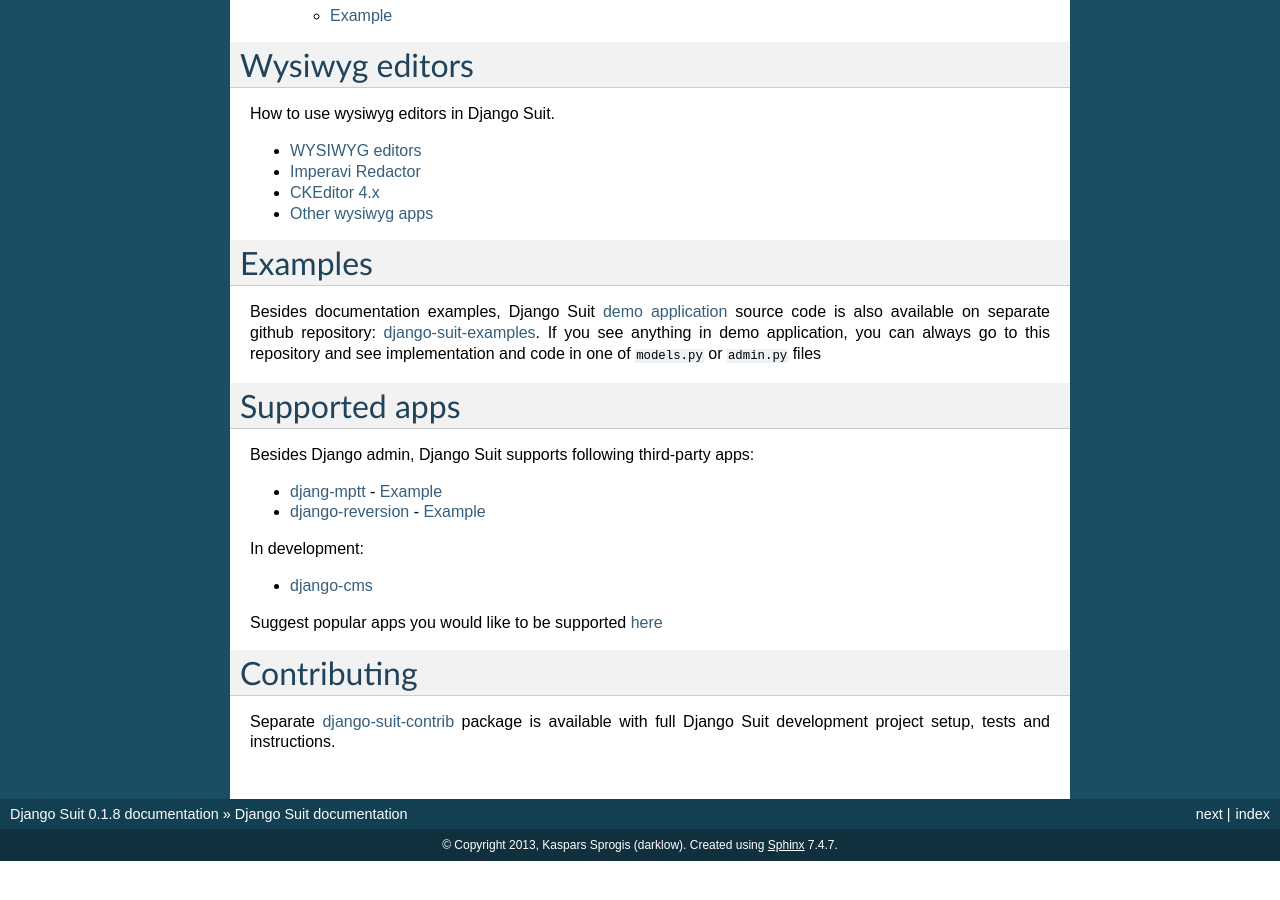
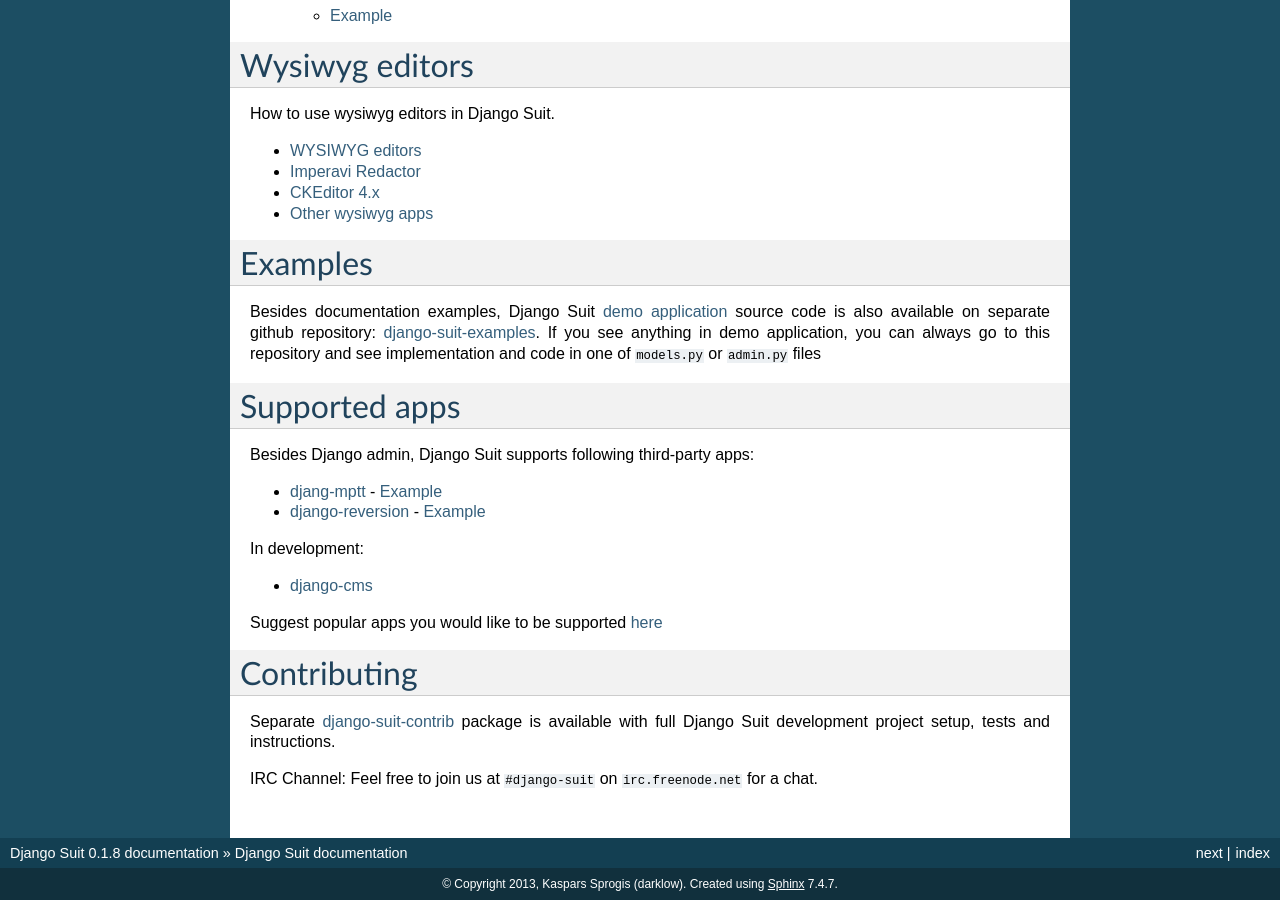
Before and after one commit to darklow/django-suit, a Sphinx documentation site: the page built from docs/index.rst, in a window 1280 px wide and 900 px high, scrolled down 2755 px. Built offline with Sphinx 7.4.7, drawn with Linux system fonts in a browser that asks for light colours; before the commit the page ends 3616 px from its top, so only the background shows below that.

Commit message:
Docs: Added IRC channel info

```diff
--- a/README.rst
+++ b/README.rst
@@ -20,9 +20,9 @@
 Support
 =======
 
-Support and documentation: http://djangosuit.com/support/
-
-`Demo app <http://djangosuit.com/admin/>`_ repository is here: `django-suit-examples <https://github.com/darklow/django-suit-examples>`_
+* Support and documentation: http://djangosuit.com/support/
+* `Demo app <http://djangosuit.com/admin/>`_ repository is here: `django-suit-examples <https://github.com/darklow/django-suit-examples>`_
+* IRC Channel: Feel free to join us at ``#django-suit`` on ``irc.freenode.net`` for a chat
 
 
 Changelog
--- a/docs/index.rst
+++ b/docs/index.rst
@@ -151,3 +151,5 @@
 ============
 
 Separate `django-suit-contrib <https://github.com/darklow/django-suit-contrib>`_ package is available with full Django Suit development project setup, tests and instructions.
+
+IRC Channel: Feel free to join us at ``#django-suit`` on ``irc.freenode.net`` for a chat.
```
